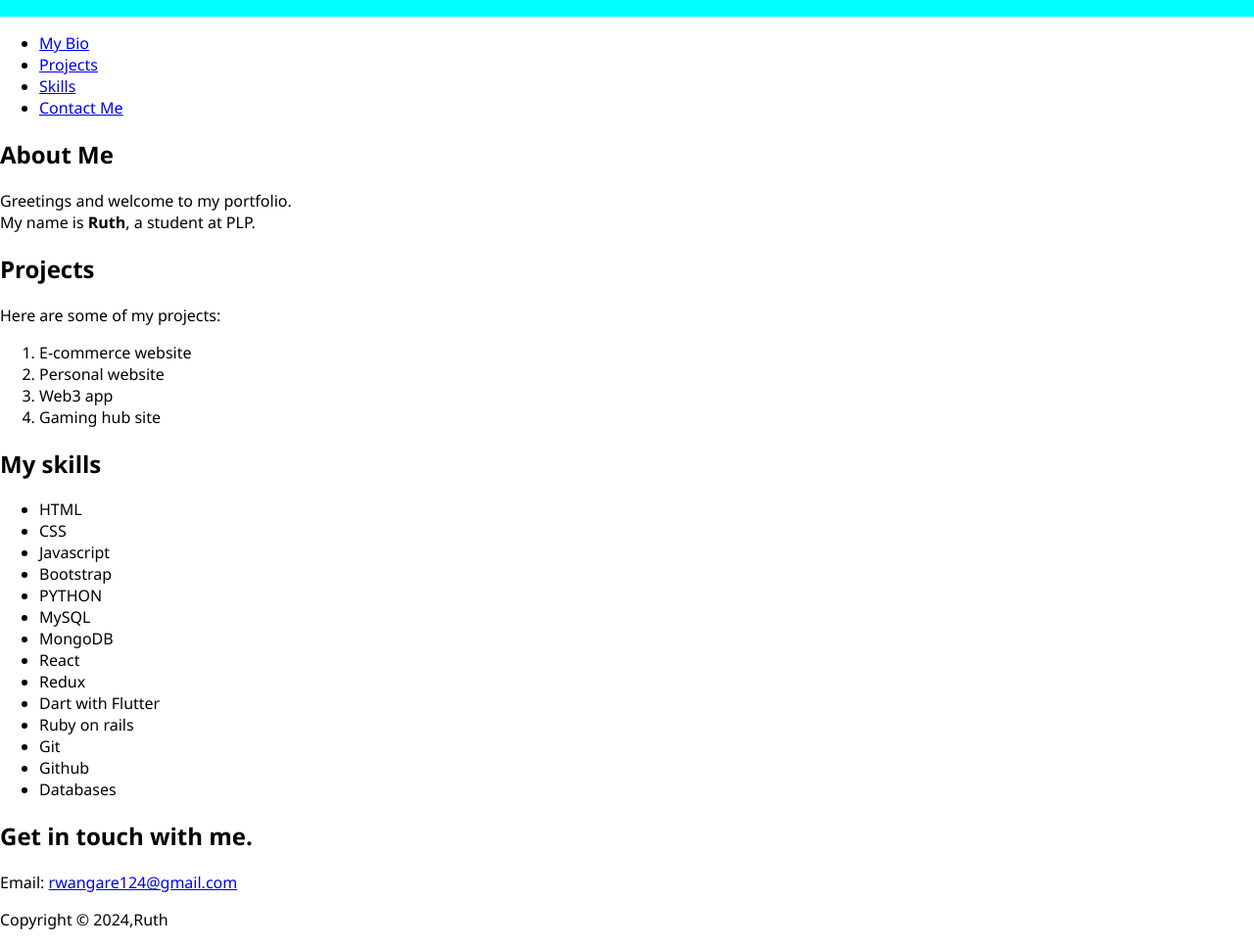
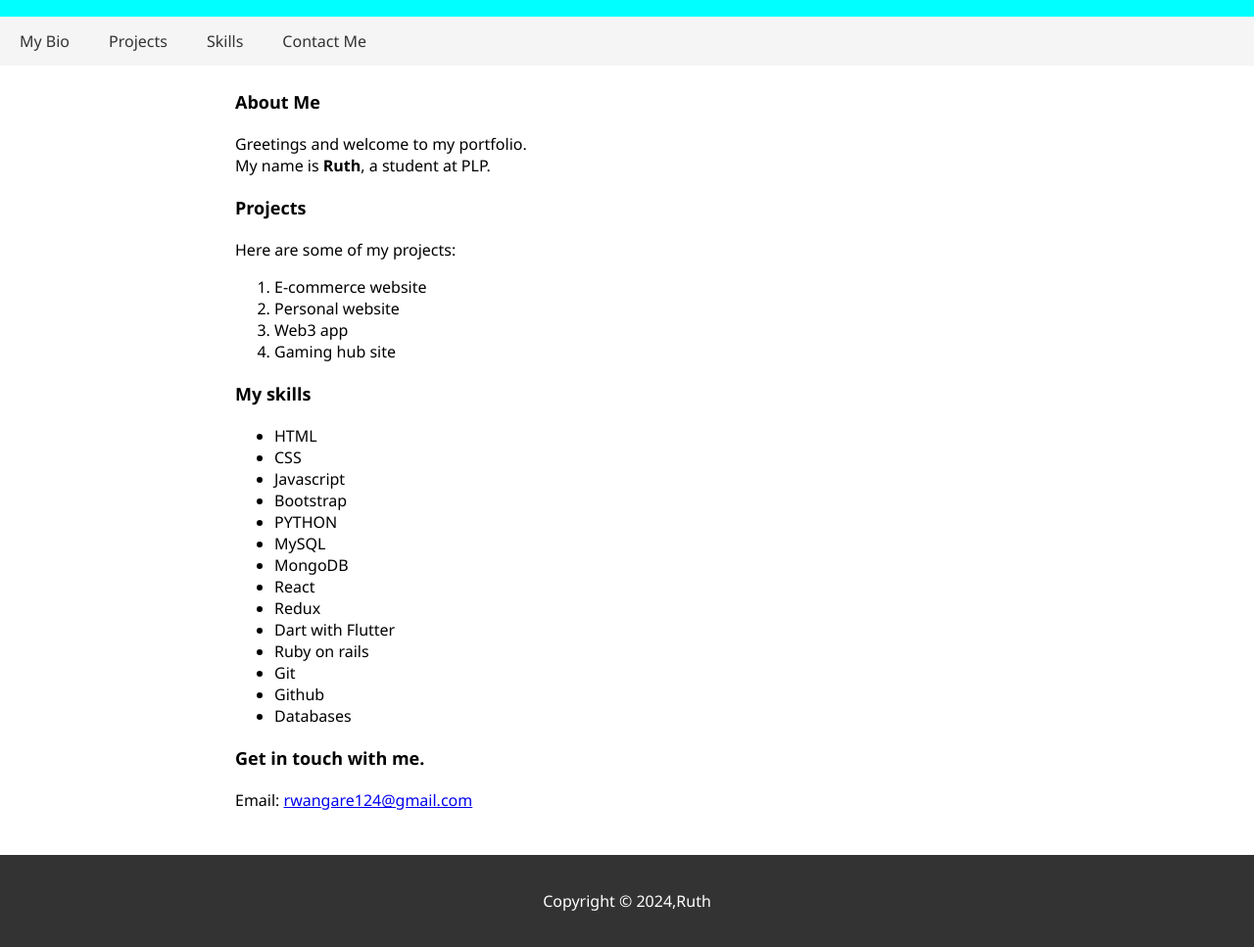
Before and after one commit to AideenHah-yil/Portfolio-, a plain HTML site: page portfolio.html in a window 1280 px wide. Shown: the part 53-1020 px from the top of the page at 98% size. Drawn offline with Linux system fonts and the light colour scheme.

Commit message:
working on css file

```diff
--- a/style.css
+++ b/style.css
@@ -14,3 +14,51 @@ header h1{
     margin: 0;
     font-size: 22px;
 }
+
+
+nav {
+    height: 50px;
+    display: flex;
+    justify-content: space-between;
+    align-items: center;
+    background-color: whitesmoke;
+}
+
+nav ul {
+    list-style: none;
+    margin: 0;
+    padding: 0;
+    display: flex;
+}
+
+nav ul li {
+    margin: 0 20px;
+
+}
+
+ nav a {
+    text-decoration: none;
+    color: #333;
+}
+
+main {
+    max-width: 800px;
+    margin: 0 auto;
+    padding: 25px;
+}
+
+section {
+    margin-bottom: 20px;
+}
+
+section h2 {
+    margin: 0 0 20px 0;
+    font-size: 18px;
+}
+
+footer {
+    background-color: #333;
+    color: #fff;
+    padding: 20px;
+    text-align: center;
+}
```
